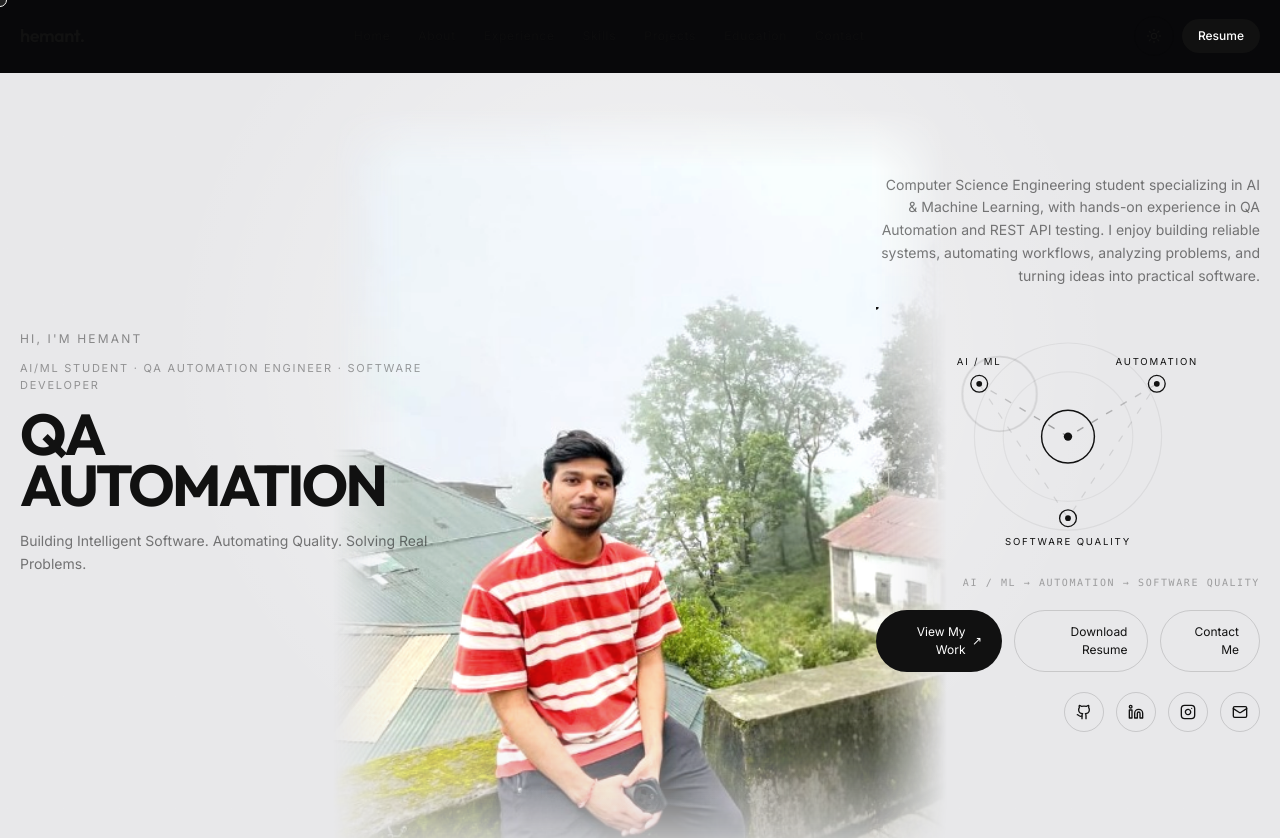
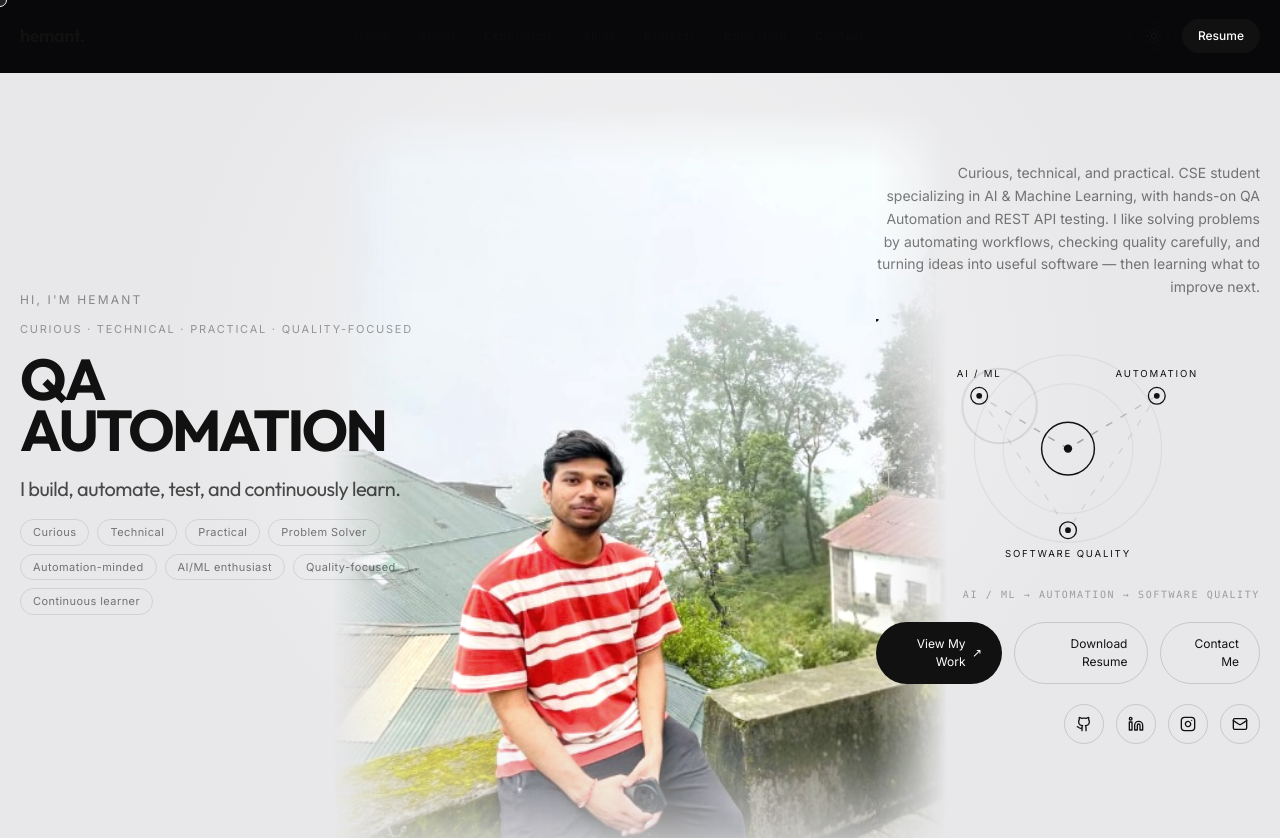
Before and after one commit to hemantagrawal331-jpg/hemant-s-portfolio-2nd-year, a Next.js app: page / in a window 1280 px wide. Shown: the top 838 px of the page. Built offline with nearby package versions, Linux system fonts and the light colour scheme.

Commit message:
personal brand

```diff
--- a/src/components/GithubSection.tsx
+++ b/src/components/GithubSection.tsx
@@ -49,7 +49,9 @@ export function GithubSection() {
             <Reveal delay={0.1}>
               <div className="card card-interactive p-5">
                 <p className="label">Focus</p>
-                <p className="mt-3 text-fg">Readable tests, reusable helpers, honest results.</p>
+                <p className="mt-3 text-fg">
+                  Curious, practical, automation-minded, and quality-focused — with honest results.
+                </p>
               </div>
             </Reveal>
           </div>
--- a/src/components/Hero.tsx
+++ b/src/components/Hero.tsx
@@ -36,7 +36,7 @@ export function Hero() {
               {portfolioData.personal.eyebrow.toUpperCase()}
             </p>
             <p className="mb-4 text-[11px] tracking-[0.16em] text-ink/40">
-              AI/ML STUDENT · QA AUTOMATION ENGINEER · SOFTWARE DEVELOPER
+              CURIOUS · TECHNICAL · PRACTICAL · QUALITY-FOCUSED
             </p>
             <div className="relative min-h-[2.4em] overflow-visible">
               <AnimatePresence mode="wait">
@@ -52,7 +52,16 @@ export function Hero() {
                 </motion.h1>
               </AnimatePresence>
             </div>
-            <p className="mt-5 max-w-md text-sm leading-relaxed text-ink/55">{portfolioData.personal.heroLine}</p>
+            <p className="mt-5 max-w-lg font-display text-lg tracking-tight text-ink/75 md:text-xl">
+              {portfolioData.personal.heroLine}
+            </p>
+            <div className="mt-4 flex max-w-lg flex-wrap gap-2">
+              {portfolioData.personal.traits.map((trait) => (
+                <span key={trait} className="rounded-full border border-ink/10 px-3 py-1 text-[11px] tracking-[0.04em] text-ink/55">
+                  {trait}
+                </span>
+              ))}
+            </div>
           </div>
 
           <div className="relative mx-auto w-[min(420px,78vw)] lg:hidden">
--- a/src/data/portfolioData.ts
+++ b/src/data/portfolioData.ts
@@ -14,6 +14,16 @@ export const portfolioData = {
     positioning:
       "Computer Science Engineering student specializing in AI & Machine Learning with practical experience in QA Automation, REST API testing, Java, TestNG, Rest Assured, Maven, Git, and Postman. Interested in building reliable software, automating repetitive processes, finding bugs, and developing intelligent software solutions.",
     brand: "I build, automate, test, and continuously learn.",
+    traits: [
+      "Curious",
+      "Technical",
+      "Practical",
+      "Problem Solver",
+      "Automation-minded",
+      "AI/ML enthusiast",
+      "Quality-focused",
+      "Continuous learner",
+    ],
     year: "Second Year",
     educationDegree: "Bachelor of Technology / Engineering in Computer Science Engineering",
     specialization: "Artificial Intelligence & Machine Learning",
@@ -22,17 +32,26 @@ export const portfolioData = {
     githubRepoName: "attentive_api_automation",
     eyebrow: "Hi, I'm Hemant",
     rotatingRoles: ["AI / ML STUDENT", "QA AUTOMATION", "SOFTWARE DEVELOPER"],
-    heroLine: "Building Intelligent Software. Automating Quality. Solving Real Problems.",
+    heroLine: "I build, automate, test, and continuously learn.",
     heroDescription:
-      "Computer Science Engineering student specializing in AI & Machine Learning, with hands-on experience in QA Automation and REST API testing. I enjoy building reliable systems, automating workflows, analyzing problems, and turning ideas into practical software.",
-    aboutPills: ["AI & ML", "QA Automation", "Software Quality"],
+      "Curious, technical, and practical. CSE student specializing in AI & Machine Learning, with hands-on QA Automation and REST API testing. I like solving problems by automating workflows, checking quality carefully, and turning ideas into useful software — then learning what to improve next.",
+    aboutPills: [
+      "Curious",
+      "Technical",
+      "Practical",
+      "Problem Solver",
+      "Automation-minded",
+      "AI/ML enthusiast",
+      "Quality-focused",
+      "Continuous learner",
+    ],
     about: {
       intro:
         "Hemant Agrawal is a second-year Computer Science Engineering student specializing in Artificial Intelligence & Machine Learning at the University of Delhi.",
       experience:
-        "He has practical industry experience in QA Automation, particularly in REST API automation and software testing. He enjoys identifying bugs, understanding how systems work, automating repetitive testing processes, and improving overall software quality.",
+        "He is automation-minded and quality-focused, with practical internship experience in QA Automation and REST API testing. He enjoys identifying bugs, understanding how systems work, automating repetitive testing, and solving problems that improve software quality.",
       learning:
-        "Alongside testing and automation, he is actively learning Data Structures & Algorithms, Artificial Intelligence, Machine Learning, backend development, software engineering, and system design fundamentals.",
+        "A continuous learner and AI/ML enthusiast: alongside testing and automation, he is actively studying Data Structures & Algorithms, Artificial Intelligence, Machine Learning, backend development, software engineering, and system design fundamentals.",
       internshipStack: [
         "Java",
         "TestNG",
@@ -52,7 +71,7 @@ export const portfolioData = {
         { label: "Education", value: "CSE — AI & ML" },
         { label: "University", value: "University of Delhi" },
         { label: "Year", value: "Second Year" },
-        { label: "Focus", value: "Quality + Intelligence" },
+        { label: "Focus", value: "Build · Automate · Test · Learn" },
       ],
     },
   },
@@ -311,7 +330,7 @@ export const portfolioData = {
 
   contact: {
     heading: "Let's Build Something Useful",
-    text: "Whether it's software automation, AI-powered applications, testing, or an interesting technical problem, I'm always interested in learning, building, and collaborating.",
+    text: "I build, automate, test, and continuously learn. If you have a useful problem in automation, AI/ML, or software quality, I am interested in building, testing, and figuring it out.",
   },
 } as const;
 
```
